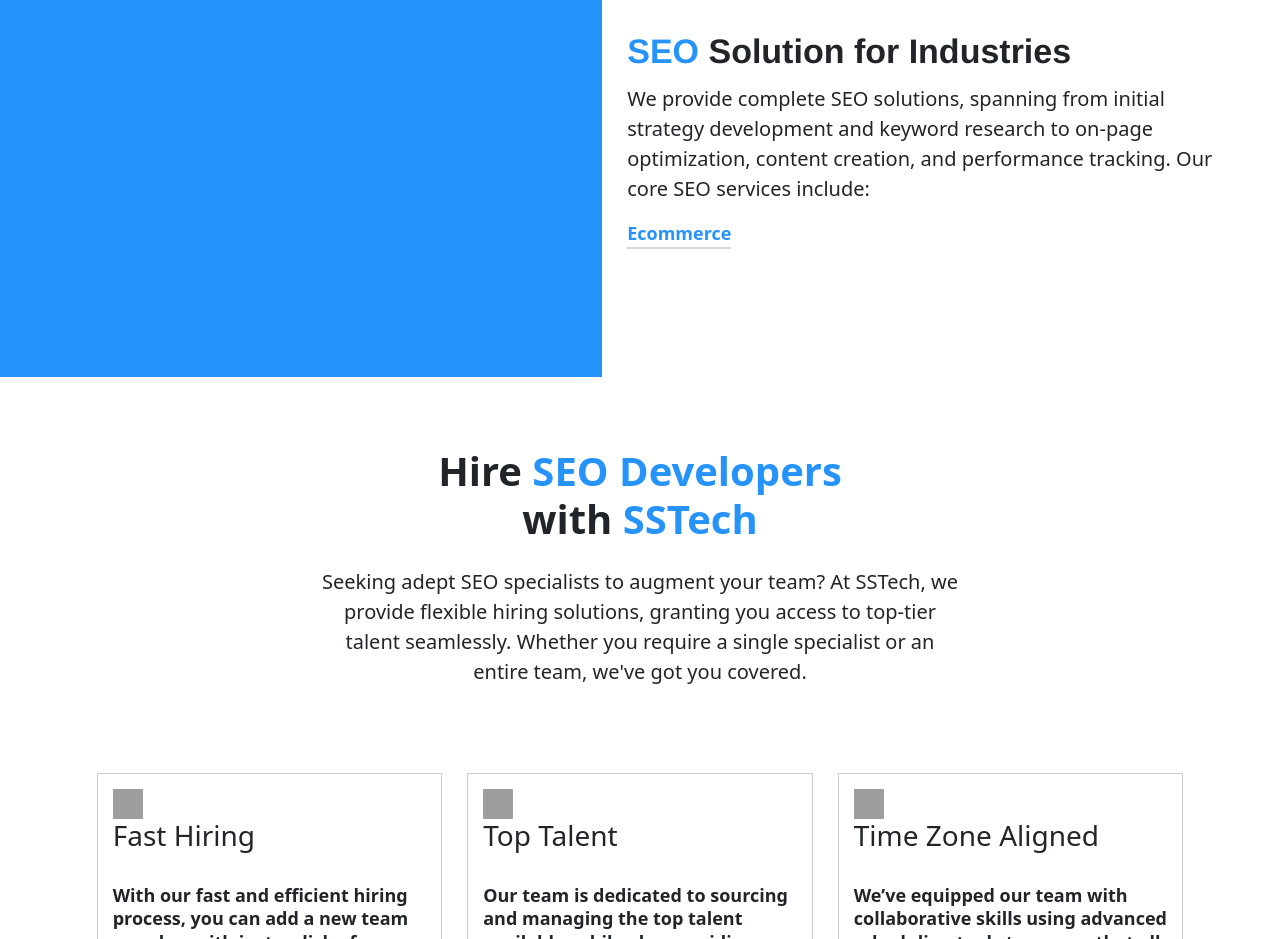
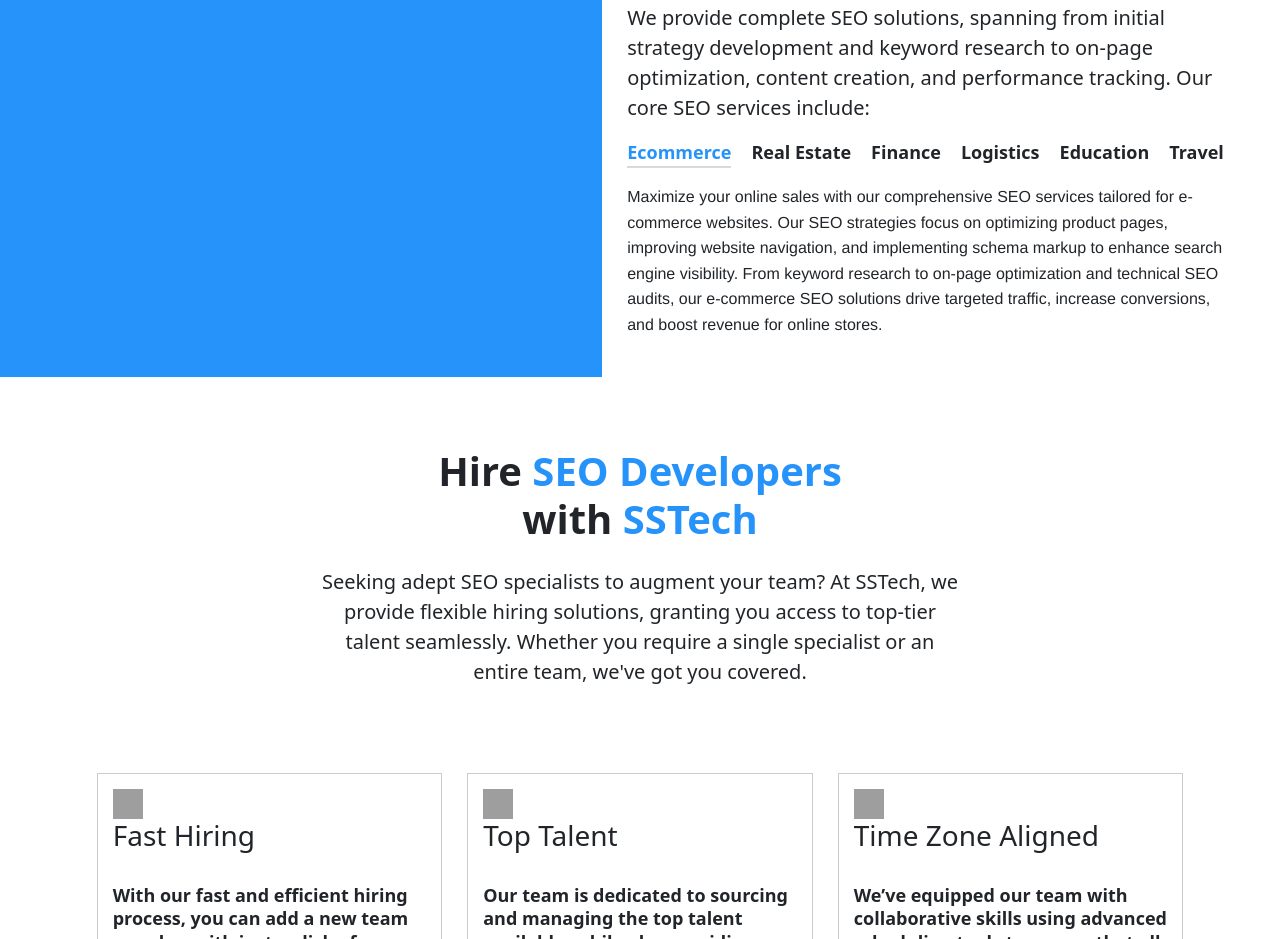
Before and after one commit to AminLakhani14/ASTechy, a React (Create React App) app: page /seo-services in a window 1280 px wide. Shown: the part 3420-4359 px from the top of the page. Built offline with nearby package versions, Linux system fonts and the light colour scheme; grey boxes are pictures that could not be loaded.

Commit message:
FaiqPrototype: Worked in services

```diff
--- a/src/Component/SolutionProvider/SolutionProvider.jsx
+++ b/src/Component/SolutionProvider/SolutionProvider.jsx
@@ -34,15 +34,22 @@ const SolutionProvider = () => {
                 case "graphics-development-services":
                     setServicesIndustries({
                         title: "Graphics Designing",
-                        desc: "SSTech's expertise extends from crafting robust digital ecosystems to tailoring bespoke digital solutions and offering comprehensive consulting services. Explore our eBook services to elevate your digital presence and engage your audience effectively.",
-                        tabs: { first: 'Ecommerce', second: '', third: '', fourth: '', fifth: '', sixth: '' },
+                        desc: "We acknowledge the distinctive demands of each industry. Hence, our custom Graphics Designing services are tailored to meet the specific requirements of your industry. By harnessing innovative design techniques, we elevate the visual appeal of your brand, ensuring it stands out amidst competition. Our expertise in Graphics Designing enhances aesthetics, usability, and brand identity, delivering impactful solutions that resonate with your target audience.",
+                        tabs: {
+                            first: 'Healthcare',
+                            second: 'Travel',
+                            third: 'Finance',
+                            fourth: 'Logistics',
+                            fifth: 'Education',
+                            sixth: 'Sports'
+                        },
                         tabsdesc: {
-                            first: '',
-                            second: '',
-                            third: '',
-                            fourth: '',
-                            fifth: '',
-                            sixth: ''
+                            first: 'SSTech has revolutionized patient care and medical operations through innovative graphics designing solutions in the healthcare industry. We have created visually appealing and intuitive designs for healthcare providers, facilitating patient management, telemedicine, electronic health records (EHR), and more. Our designs empower healthcare organizations to streamline processes, enhance patient engagement, and deliver better outcomes.',
+                            second: 'From captivating website designs to immersive user interfaces, we specialize in crafting visually stunning graphics for travel companies. Our designs enable travel providers to offer seamless online booking experiences, itinerary management, and real-time updates to travelers. With a focus on agile design methodologies and integration of travel-specific features, our solutions enhance efficiency for travel providers and elevate the travel experience for customers.',
+                            third: 'Ropstam offers specialized graphics designing services for fintech web applications catering to banking, trading, lending, and insurance clients. Our finance designs prioritize robust security, real-time data visualization, and compliance with regulatory standards. With expertise in user-centric design principles, we create intuitive interfaces that facilitate complex financial transactions and provide a seamless user experience.',
+                            fourth: 'Our graphics designing solutions optimize supply chain workflows by creating visually appealing interfaces for logistics web applications. From order tracking to freight management, our designs offer real-time visibility into the entire distribution cycle. With a focus on user-friendly design and integration of supply chain-focused features, our solutions empower logistics clients to enhance operational efficiency and improve decision-making.',
+                            fifth: 'Ropstam has contributed to the evolution of online learning with visually engaging graphics designing solutions for educational web applications. From designing intuitive learning management systems (LMS) to online course marketplaces, our designs facilitate digital learning experiences. With a focus on enhancing user engagement and collaboration, our designs empower educators and students to succeed in the digital learning environment.',
+                            sixth: 'The sports industry demands dynamic and engaging graphics for web applications that connect with fans. Ropstam specializes in creating visually striking designs for sports teams, leagues, and organizations. Our designs enable live score updates, fan engagement, and ticketing solutions, fostering loyalty and enthusiasm among fans. With a focus on real-time interaction and visual appeal, our designs elevate the sports viewing experience.'
                         }
                     });
                     break;
@@ -72,14 +79,21 @@ const SolutionProvider = () => {
                     setServicesIndustries({
                         title: "SEO",
                         desc: "We provide complete SEO solutions, spanning from initial strategy development and keyword research to on-page optimization, content creation, and performance tracking. Our core SEO services include:",
-                        tabs: { first: 'Ecommerce', second: '', third: '', fourth: '', fifth: '', sixth: '' },
+                        tabs: {
+                            first: 'Ecommerce',
+                            second: 'Real Estate',
+                            third: 'Finance',
+                            fourth: 'Logistics',
+                            fifth: 'Education',
+                            sixth: 'Travel'
+                        },
                         tabsdesc: {
-                            first: '',
-                            second: '',
-                            third: '',
-                            fourth: '',
-                            fifth: '',
-                            sixth: ''
+                            first: 'Maximize your online sales with our comprehensive SEO services tailored for e-commerce websites. Our SEO strategies focus on optimizing product pages, improving website navigation, and implementing schema markup to enhance search engine visibility. From keyword research to on-page optimization and technical SEO audits, our e-commerce SEO solutions drive targeted traffic, increase conversions, and boost revenue for online stores.',
+                            second: 'Elevate your real estate business with our specialized SEO services designed for real estate websites. Our SEO strategies target local search optimization, including optimizing property listings, enhancing Google My Business profiles, and building citations to improve visibility in local search results. With a focus on targeting relevant keywords and optimizing for local intent, our real estate SEO solutions attract more qualified leads and drive property sales.',
+                            third: 'SSTech provides specialized SEO services for finance-related websites, including banking, trading, lending, and insurance platforms. Our SEO strategies focus on optimizing financial content, improving website performance, and enhancing user experience to increase organic traffic and conversions. With a data-driven approach and industry-specific expertise, we help finance companies rank higher in search engine results and gain a competitive edge.',
+                            fourth: 'Our SEO services for logistics companies are tailored to improve online visibility and drive targeted traffic to logistics websites. We optimize logistics-related content, including shipment tracking, freight management, and supply chain solutions, to improve search engine rankings and attract potential customers. With strategic keyword targeting and technical SEO optimization, we help logistics businesses expand their online presence and generate more leads.',
+                            fifth: 'SSTech specializes in SEO services for educational institutions, including schools, colleges, and e-learning platforms. Our SEO strategies focus on optimizing educational content, improving website structure, and increasing organic visibility in search engine results. From optimizing course descriptions to enhancing website speed and mobile-friendliness, our SEO solutions help educational organizations attract more students and boost enrollment.',
+                            sixth: 'Elevate your travel business with our comprehensive SEO services designed for the travel industry. Our SEO strategies encompass keyword research, content optimization, and link building to improve search engine rankings for travel websites. We optimize travel-related content, including destination guides, hotel listings, and travel itineraries, ensuring increased visibility and attracting more travelers to your platform.'
                         }
                     });
                     break;
@@ -131,14 +145,21 @@ const SolutionProvider = () => {
                     setServicesIndustries({
                         title: "Social Media Marketing",
                         desc: "Rely on SSTech for bespoke Social Media Marketing solutions aimed at creating high-engagement online presence. With extensive experience in crafting effective social media strategies, our team of experts specializes in the following services:",
-                        tabs: { first: 'Ecommerce', second: '', third: '', fourth: '', fifth: '', sixth: '' },
+                        tabs: {
+                            first: 'Strategy',
+                            second: 'Analysis',
+                            third: 'Optimization',
+                            fourth: 'Interaction',
+                            fifth: 'Planning',
+                            sixth: 'Partnerships'
+                        },
                         tabsdesc: {
-                            first: '',
-                            second: '',
-                            third: '',
-                            fourth: '',
-                            fifth: '',
-                            sixth: ''
+                            first: "Develop a comprehensive content strategy tailored for social media platforms to engage your target audience effectively. This includes creating diverse content formats such as images, videos, and infographics to captivate users' attention.",
+                            second: 'Conduct thorough audience analysis to understand your target demographics, interests, and behaviors. Utilize social media analytics tools to gather insights and tailor your content to resonate with your audience.',
+                            third: 'Choose the most relevant social media platforms based on your target audience and industry. Optimize your profiles with compelling visuals, informative descriptions, and relevant keywords to enhance visibility and attract followers.',
+                            fourth: 'Foster a sense of community on social media by actively engaging with your audience through comments, messages, and discussions. Respond promptly to inquiries, address feedback, and encourage user-generated content to build brand loyalty.',
+                            fifth: 'Develop a content calendar to schedule and organize your social media posts effectively. Plan content themes, campaigns, and promotions in advance to maintain consistency and maximize engagement.',
+                            sixth: "Collaborate with influencers and industry experts to amplify your brand's reach and credibility on social media. Identify relevant influencers in your niche and establish authentic partnerships to leverage their audience and boost brand awareness."
                         }
                     });
                     break;
@@ -146,20 +167,35 @@ const SolutionProvider = () => {
                     setServicesIndustries({
                         title: "3D Animation",
                         desc: "At SSTech, we offer a comprehensive array of 3D animation services to bring vibrancy to your innovative concepts. Our team of adept animators specializes in 3D animation development, ensuring seamless execution and captivating visuals for your project.",
-                        tabs: { first: 'Ecommerce', second: '', third: '', fourth: '', fifth: '', sixth: '' },
+                        tabs: {
+                            first: 'Animation',
+                            second: 'Visualization',
+                            third: 'Graphics',
+                            fourth: 'VR',
+                            fifth: 'Advertising',
+                            sixth: 'Product Visualize'
+                        },
                         tabsdesc: {
+                            first: 'Bring characters to life through dynamic 3D animation, imbuing them with personality, emotion, and fluid movement for engaging storytelling.',
+                            second: 'Create lifelike 3D animations of architectural designs and environments, enabling clients to visualize spaces, layouts, and construction projects before implementation.',
+                            third: 'Design stunning motion graphics and visual effects using 3D animation techniques, enhancing videos, presentations, and multimedia projects with dynamic visuals.',
+                            fourth: 'Produce immersive VR and AR experiences with 3D animation, allowing users to interact with virtual environments and digital objects in real-world settings.',
+                            fifth: 'Enhance advertising campaigns and promotional materials with attention-grabbing 3D animations, effectively communicating brand messages and attracting target audiences.',
+                            sixth: 'Showcase products and prototypes with realistic 3D animations, allowing viewers to explore features, functionalities, and design details in a captivating manner.'
+                        }
+                    });
+                    break;
+                default:
+                    setServicesIndustries({
+                        title: "", desc: "",
+                        tabs: {
                             first: '',
                             second: '',
                             third: '',
                             fourth: '',
                             fifth: '',
                             sixth: ''
-                        }
-                    });
-                    break;
-                default:
-                    setServicesIndustries({
-                        title: "", desc: "", tabs: { first: '', second: '', third: '', fourth: '', fifth: '', sixth: '' },
+                        },
                         tabsdesc: {
                             first: '',
                             second: '',
```
Also changed, not shown: src/Component/SolutionProvider/SolutionProvider.css (+3 -6 lines).
